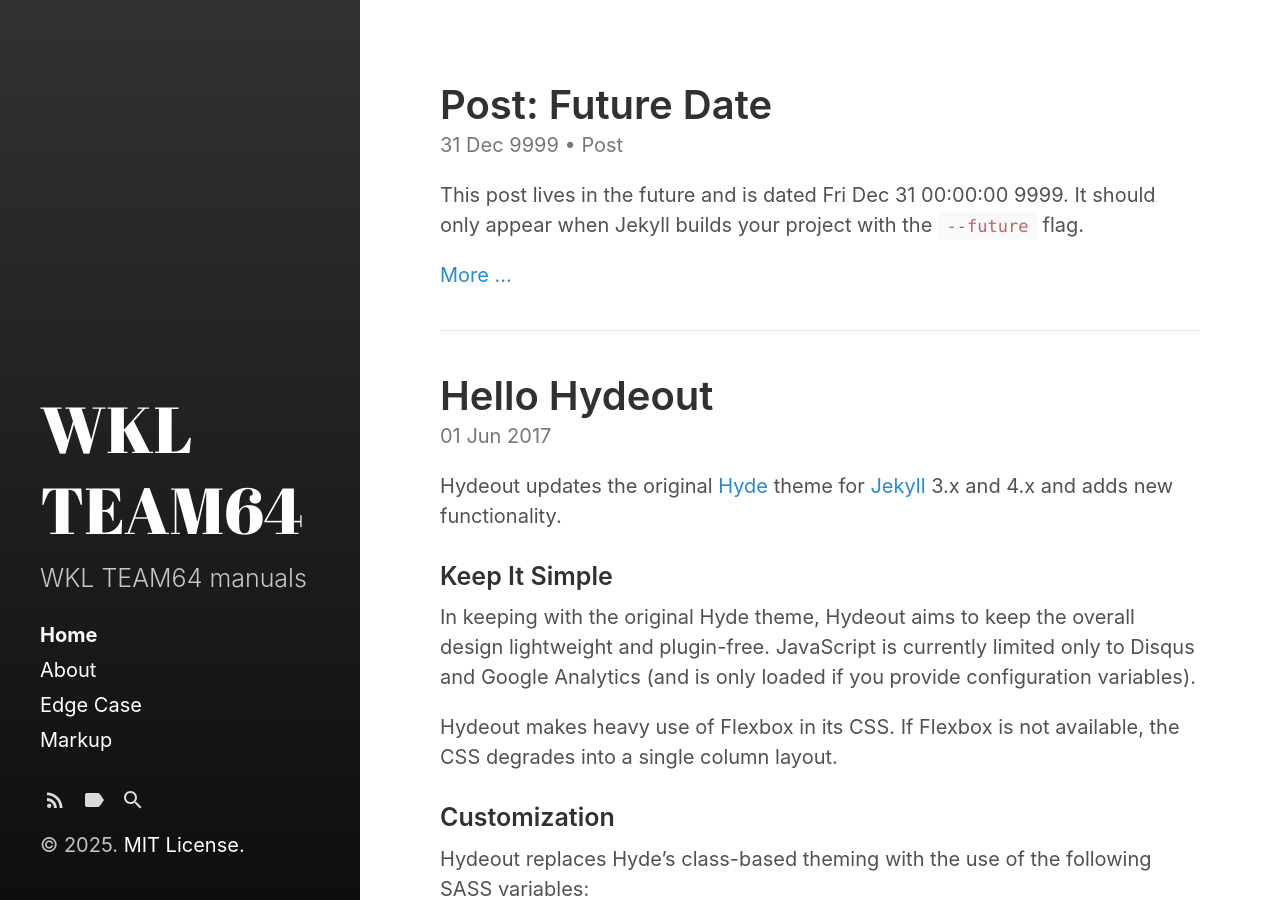
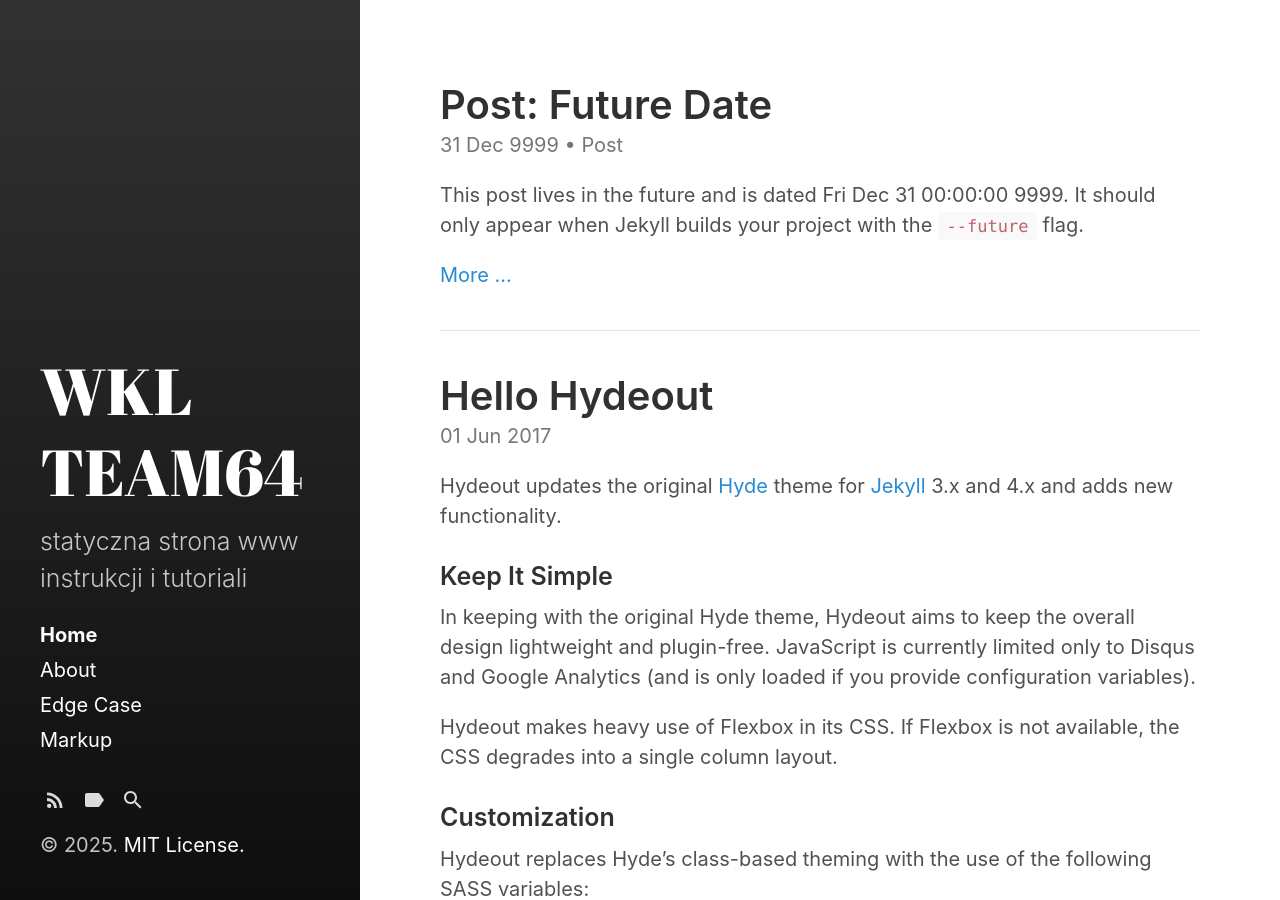
Before and after one commit to wklteam64/wklteam64.github.io, a Jekyll site: the page built from index.html, in a window 1280 px wide and 900 px high. Built offline with Jekyll 4.4.1, drawn with Linux system fonts in a browser that asks for light colours; the list of posts is cut into pages by our own code.

Commit message:
paginate tytuly nav

```diff
--- a/_config.yml
+++ b/_config.yml
@@ -3,7 +3,7 @@
 
 title: WKL TEAM64
 tagline: 'Strona www instrukcji i tutoriali'
-description: 'WKL TEAM64 manuals'
+description: 'statyczna strona www instrukcji i tutoriali'
 url: https://wklteam64.github.io
 baseurl: '' # <-- set to '' for root
 
@@ -21,11 +21,11 @@
 show_minimal: false
 
 navigation:
-  - {file: "index.md", sidebaricon: home}
-  - {file: "README.md", sidebaricon: address-card}
+  - {file: "index.md", title: "Strona główna", sidebaricon: home}
+  - {file: "README.md", title: "O nas",  sidebaricon: address-card}
 
 
 plugins:
   - jekyll-feed
   - jekyll-gist
-  - jekyll-paginate
+ # - jekyll-paginate
```
